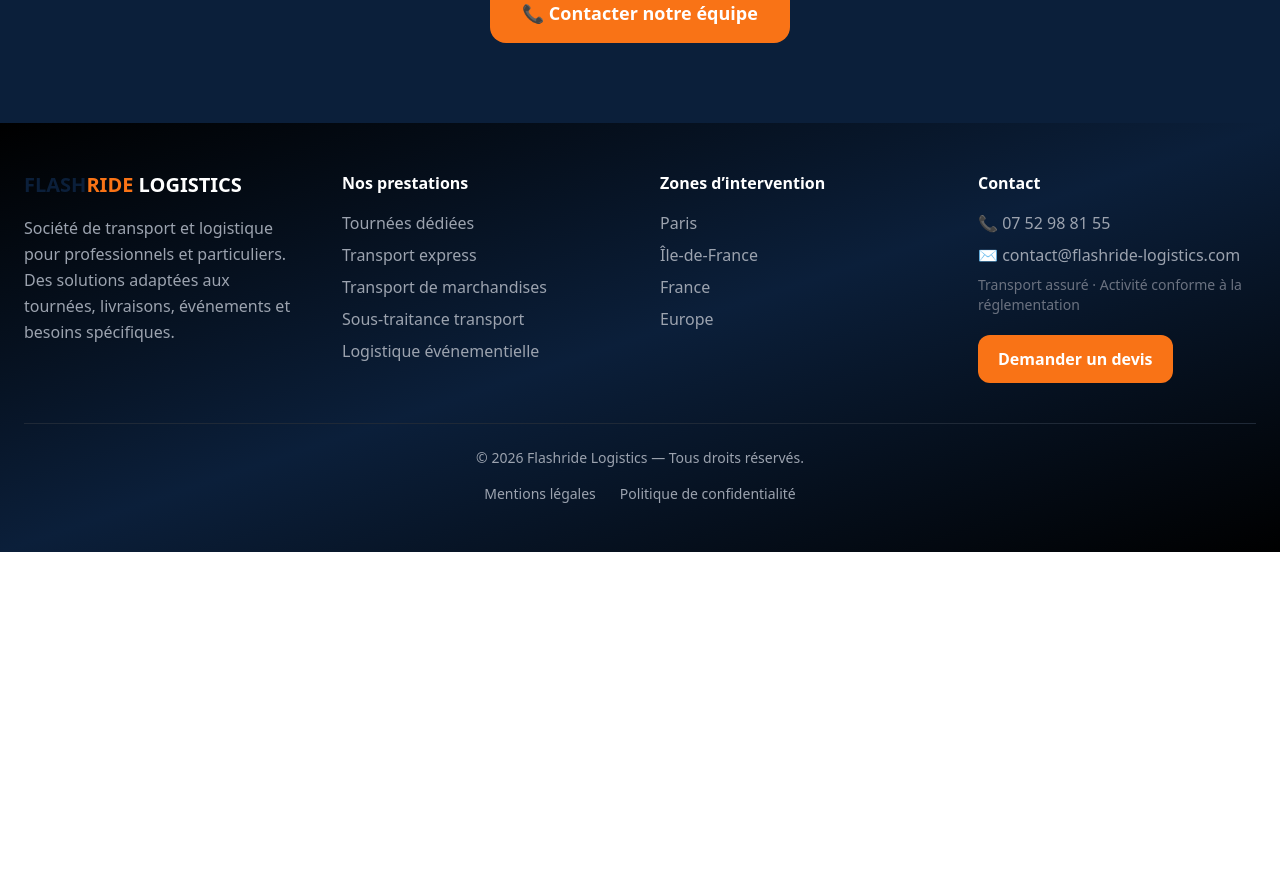
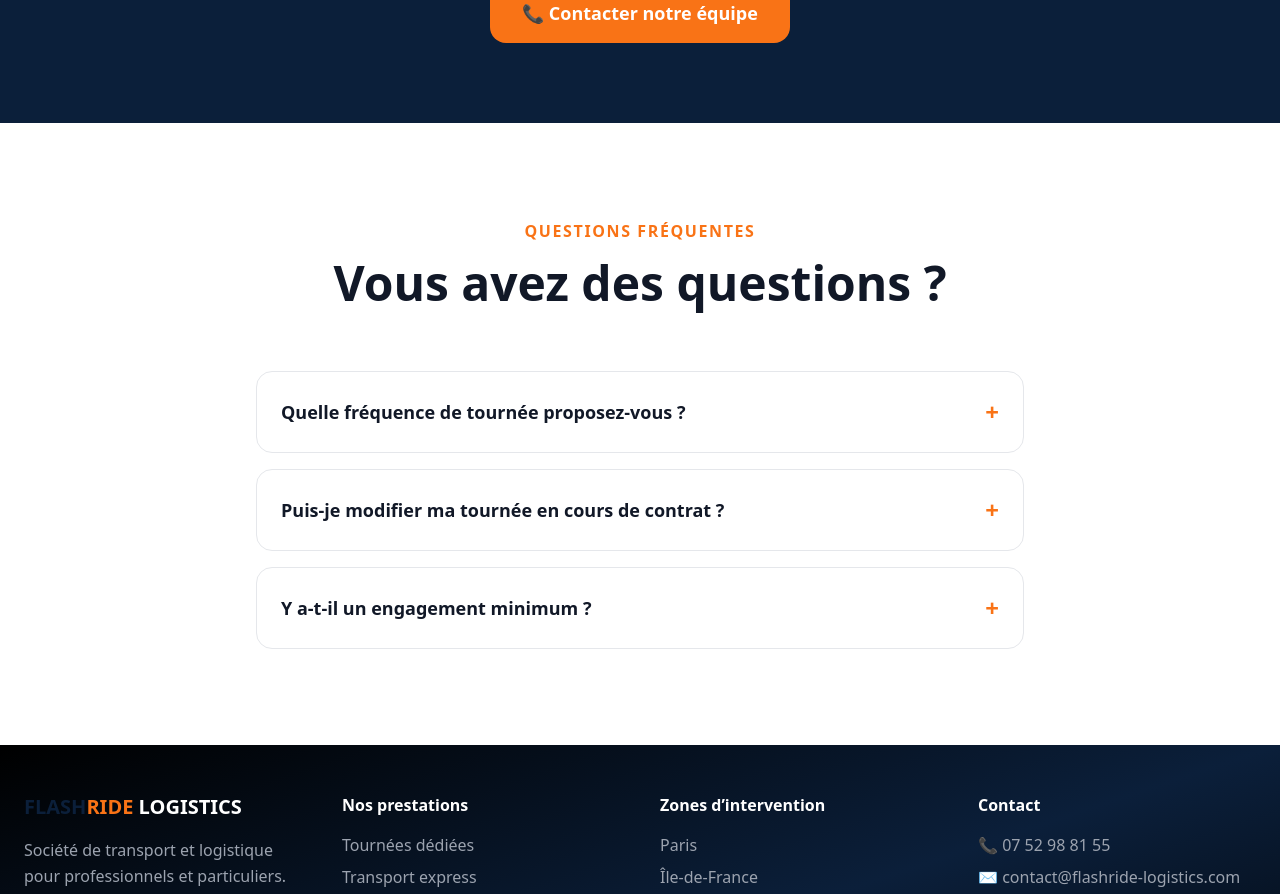
Before and after one commit to jasonvandommele-commits/flashride-logistics, a Next.js app: page /tournees-regulieres in a window 1280 px wide. Shown: the part 3065-3959 px from the top of the page. Before the commit the page ends 3617 px from the top, so only its background shows below. Built offline with nearby package versions, Linux system fonts and the light colour scheme.

Commit message:
Update page.jsx

```diff
--- a/app/tournees-regulieres/page.jsx
+++ b/app/tournees-regulieres/page.jsx
@@ -3,6 +3,7 @@
 import { useState } from "react";
 import Footer from "../components/Footer";
 import Navbar from "../components/Navbar";
+import FAQ from "../components/FAQ";
 
 
 export default function TourneesRegulieres() {
@@ -380,6 +381,20 @@ export default function TourneesRegulieres() {
       </section>
 
 
+<FAQ items={[
+  {
+    question: "Quelle fréquence de tournée proposez-vous ?",
+    answer: "Quotidienne, hebdomadaire ou selon un planning personnalisé défini avec vous en fonction de votre activité."
+  },
+  {
+    question: "Puis-je modifier ma tournée en cours de contrat ?",
+    answer: "Oui, nos solutions sont flexibles et s'adaptent à l'évolution de vos besoins."
+  },
+  {
+    question: "Y a-t-il un engagement minimum ?",
+    answer: "Nous étudions chaque demande individuellement pour proposer une organisation adaptée, sans contrainte excessive."
+  }
+]} />
 
 
 
```
